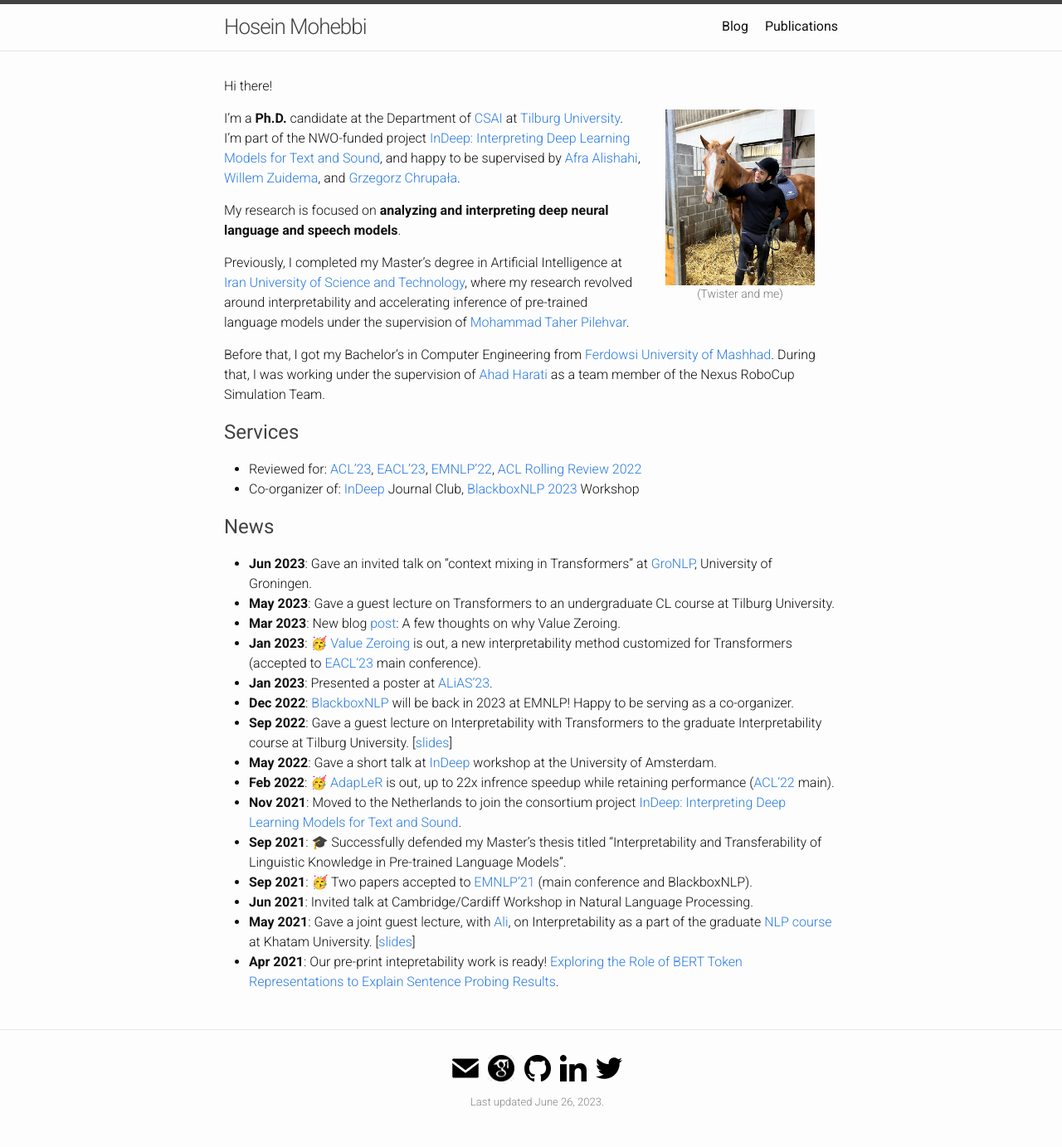
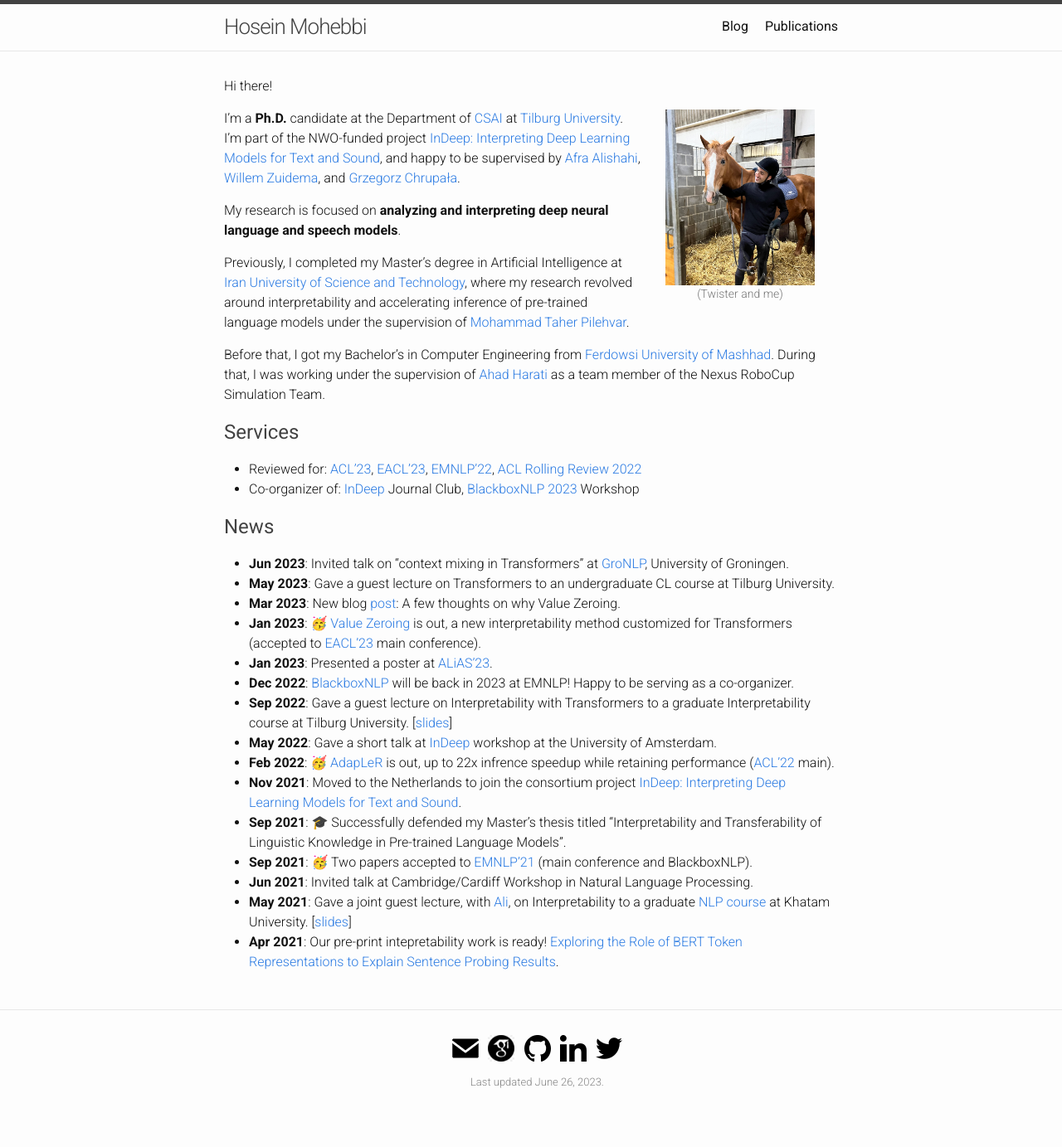
Before and after one commit to hmohebbi/hmohebbi.github.io, a Jekyll site: the page built from index.md, in a window 1280 px wide. Shown: the whole page at 83% size. Built offline with Jekyll 4.4.1, drawn with Linux system fonts in a browser that asks for light colours; after the commit the page ends 1359 px from its top, so only the background shows below that.

Commit message:
Update index.md

```diff
--- a/index.md
+++ b/index.md
@@ -36,18 +36,18 @@ Before that, I got my Bachelor’s in Computer Engineering from [Ferdowsi Univer
 * Co-organizer of: [InDeep](https://interpretingdl.github.io/) Journal Club, [BlackboxNLP 2023](https://blackboxnlp.github.io/) Workshop
 
 ## <span style="color:#424242">News </span>
-* __Jun 2023__: Gave an invited talk on "context mixing in Transformers" at [GroNLP](https://www.rug.nl/research/clcg/research/cl/), University of Groningen.
+* __Jun 2023__: Invited talk on "context mixing in Transformers" at [GroNLP](https://www.rug.nl/research/clcg/research/cl/), University of Groningen.
 * __May 2023__: Gave a guest lecture on Transformers to an undergraduate CL course at Tilburg University.
 * __Mar 2023__: New blog [post](https://hmohebbi.github.io/blog/value-zeroing): A few thoughts on why Value Zeroing.
 * __Jan 2023__: 🥳 [Value Zeroing](https://arxiv.org/abs/2301.12971) is out, a new interpretability method customized for Transformers (accepted to [EACL'23](https://2023.eacl.org/) main conference).
 * __Jan 2023__: Presented a poster at [ALiAS'23](https://staff.fnwi.uva.nl/w.zuidema/alias-2023/).
 * __Dec 2022__: [BlackboxNLP](https://blackboxnlp.github.io/) will be back in 2023 at EMNLP! Happy to be serving as a co-organizer.
-* __Sep 2022__: Gave a guest lecture on Interpretability with Transformers to the graduate Interpretability course at Tilburg University. \[[slides](https://drive.google.com/file/d/1Z39YSfzpzzkqAiMxVdW1nOkudfYVgj_y/view?usp=sharing)\]
+* __Sep 2022__: Gave a guest lecture on Interpretability with Transformers to a graduate Interpretability course at Tilburg University. \[[slides](https://drive.google.com/file/d/1Z39YSfzpzzkqAiMxVdW1nOkudfYVgj_y/view?usp=sharing)\]
 * __May 2022__: Gave a short talk at [InDeep](https://interpretingdl.github.io/) workshop at the University of Amsterdam.
 * __Feb 2022__: 🥳 [AdapLeR](https://aclanthology.org/2022.acl-long.1/) is out, up to 22x infrence speedup while retaining performance ([ACL'22](https://www.2022.aclweb.org/) main).
 * __Nov 2021__: Moved to the Netherlands to join the consortium project [InDeep: Interpreting Deep Learning Models for Text and Sound](https://interpretingdl.github.io/).
 * __Sep 2021__: 🎓 Successfully defended my Master's thesis titled "Interpretability and Transferability of Linguistic Knowledge in Pre-trained Language Models".
 * __Sep 2021__: 🥳 Two papers accepted to [EMNLP'21](https://2021.emnlp.org/) (main conference and BlackboxNLP).
 * __Jun 2021__: Invited talk at Cambridge/Cardiff Workshop in Natural Language Processing.
-* __May 2021__: Gave a joint guest lecture, with [Ali](https://www.amodarressi.com/), on Interpretability as a part of the graduate [NLP course](https://teias-courses.github.io/nlp99/) at Khatam University. \[[slides](https://drive.google.com/file/d/1cAzlIlbuVAFZXz3gaFGBTRZwjq-_V2lb/view?usp=sharing)\]
+* __May 2021__: Gave a joint guest lecture, with [Ali](https://www.amodarressi.com/), on Interpretability to a graduate [NLP course](https://teias-courses.github.io/nlp99/) at Khatam University. \[[slides](https://drive.google.com/file/d/1cAzlIlbuVAFZXz3gaFGBTRZwjq-_V2lb/view?usp=sharing)\]
 * __Apr 2021__: Our pre-print intepretability work is ready! [Exploring the Role of BERT Token Representations to Explain Sentence Probing Results](https://arxiv.org/abs/2104.01477).
```
